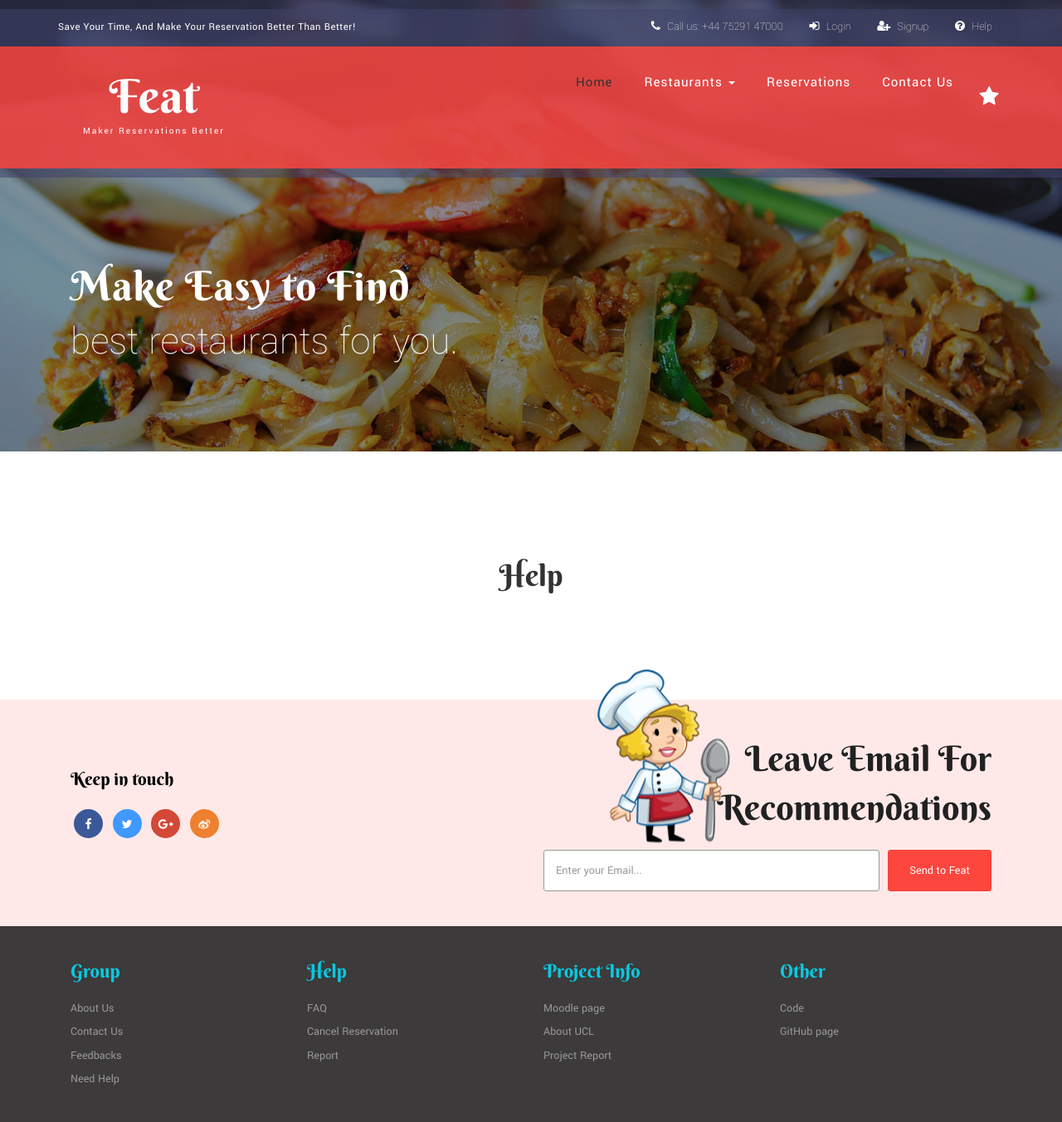
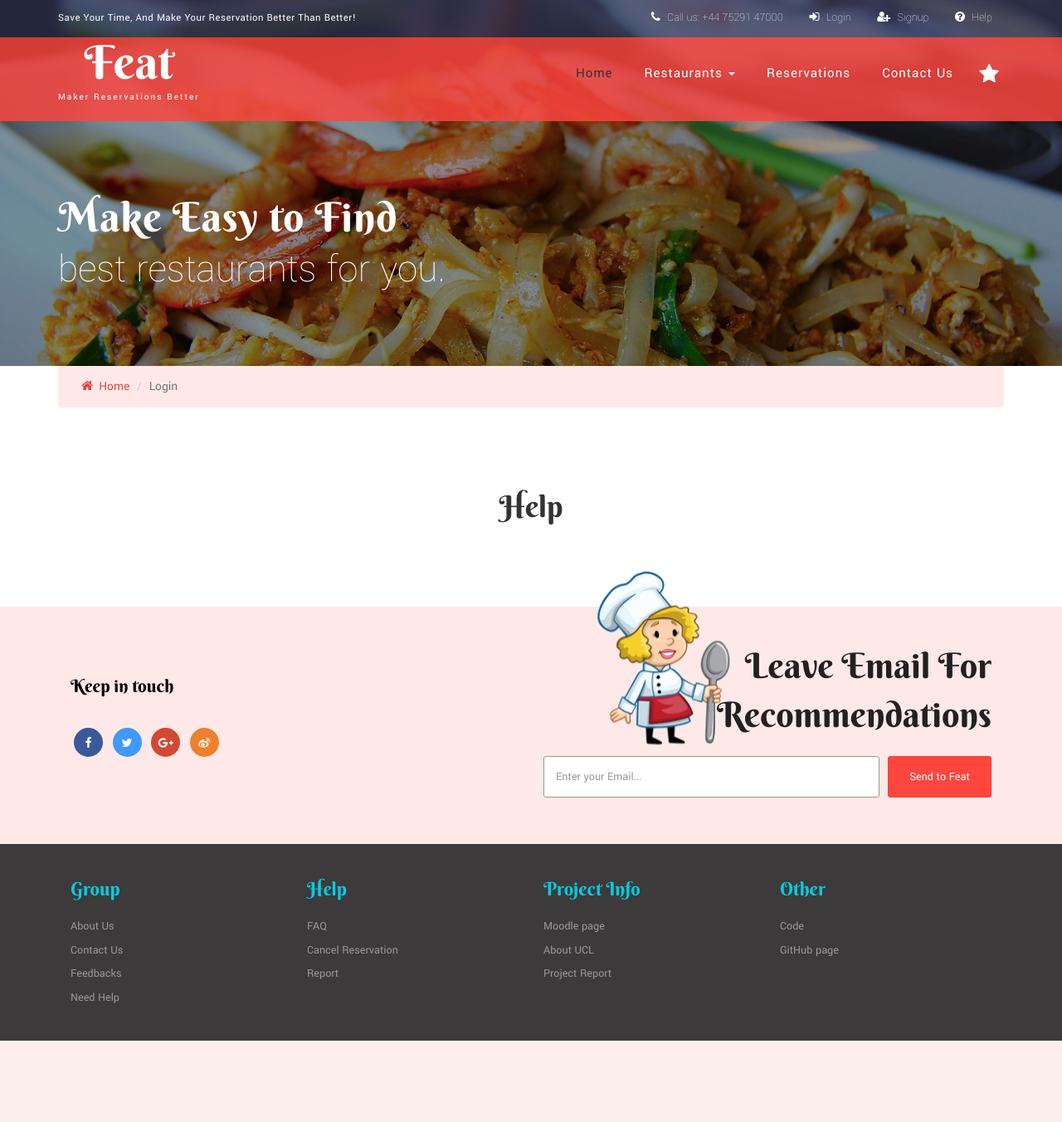
Before and after one commit to stevejuUCL/RestaurantReviewsGroupF, a PHP site: page /help.php in a window 1280 px wide. Shown: the whole page at 83% size. After the commit the page ends 1254 px from the top, so only its background shows below. Run offline with PHP 8.4, Linux system fonts and the light colour scheme.

Commit message:
17/02/2019

```diff
--- a/RestaurantReview/css/style.css
+++ b/RestaurantReview/css/style.css
@@ -38,30 +38,30 @@
     -ms-background-size: cover;
 }
 /*-- header --*/
-.header {
+.w3ls-header {
     background: rgba(64, 68, 105, 0.54);
     padding: 0.8em 0;
 }
-.header-left {
+.w3ls-header-left {
     float: left;
 }
-.header-right {
+.w3ls-header-right {
     float: right;
 }
-.header-left p {
+.w3ls-header-left p {
     font-size: 0.9em;
     color: #fff;
     text-transform: capitalize;
     letter-spacing: 0.5px;
 }
-.header-right ul li {
+.w3ls-header-right ul li {
     display: inline-block;
     padding: 0 1em;
     font-size: 1em;
     color: #fff;
     font-weight: 200;
 }
-.header-right ul li a{
+.w3ls-header-right ul li a{
     color: #fff;
     outline:none;
     -webkit-transition:.5s all;
@@ -70,25 +70,25 @@
     -ms-transition:.5s all;
     transition:.5s all;
 }
-.header-right ul li a:hover{
+.w3ls-header-right ul li a:hover{
     color: #fd463e;
     outline:none;
 }
-.header-right ul li i.fa {
+.w3ls-header-right ul li i.fa {
     margin-right: 5px;
 }
 /*-- //header --*/
 /*-- logo --*/
-.logo h1 {
+.w3l_logo h1 {
     font-size: 4em;
     color: #fff;
     font-weight: 200;
 }
-.logo h1 a {
+.w3l_logo h1 a {
     color: #fff;
     text-decoration: none;
 }
-.logo h1 a span {
+.w3l_logo h1 a span {
     display: block;
     font-size: .2em;
     text-transform: capitalize;
@@ -107,12 +107,12 @@
     background: rgba(253, 70, 62, 0.84);
     position: relative;
 }
-.restaurants_pos h4 {
+.w3ls_products_pos h4 {
     font-size: 2em;
     text-align: right;
     margin-bottom: 1em;
 }
-.restaurants_pos h4 i {
+.w3ls_products_pos h4 i {
     margin: .5em 0 0;
     text-align: left;
     padding-left: 0.3em;
@@ -301,7 +301,7 @@
 /*-- //search --*/
 /*-- //banner-text --*/
 /*-- add-products --*/
-.add-restaurants,.w3-order,.w3agile-deals,.w3agile-spldishes,.wthree-menu,.products,.about,.contact,.codes{
+.add-restaurants,.wthree-order,.w3agile-deals,.w3agile-spldishes,.wthree-menu,.products,.about,.contact,.codes{
     padding: 5em 0;
 }
 .add-restaurants{
@@ -441,7 +441,7 @@
     text-align: center;
     margin-top: 1em;
 }
-.w3-order {
+.wthree-order {
     position: relative;
 }
 img.w3order-img {
@@ -2866,7 +2866,7 @@
 .add-grids a h5 {
     font-size: 1em;
 }
-.add-restaurants, .w3-order, .w3agile-deals, .w3agile-spldishes, .wthree-menu, .products, .about, .contact, .codes {
+.add-restaurants, .wthree-order, .w3agile-deals, .w3agile-spldishes, .wthree-menu, .products, .about, .contact, .codes {
     padding: 4em 0;
 }
 p.w3lsorder-text {
@@ -3194,7 +3194,7 @@
     font-size: 4em;
     padding: 0.6em 0;
 }
-.add-restaurants, .w3-order, .w3agile-deals, .w3agile-spldishes, .wthree-menu, .products, .about, .contact, .codes {
+.add-restaurants, .wthree-order, .w3agile-deals, .w3agile-spldishes, .wthree-menu, .products, .about, .contact, .codes {
     padding: 3em 0;
 }
 .dropdown-menu.columns-3 {
@@ -3742,7 +3742,7 @@
 .contact input[type="submit"] {
     padding: .6em 3em;
 }
-.add-restaurants, .w3-order, .w3agile-deals, .w3agile-spldishes, .wthree-menu, .products, .about, .contact, .codes {
+.add-restaurants, .wthree-order, .w3agile-deals, .w3agile-spldishes, .wthree-menu, .products, .about, .contact, .codes {
     padding: 2.5em 0;
 }
 .login-agileinfo {
@@ -4103,7 +4103,7 @@
 .banner-text h2 {
     font-size: 1.6em;
 }
-.add-restaurants, .w3-order, .w3agile-deals, .w3agile-spldishes, .wthree-menu, .products, .about, .contact, .codes {
+.add-restaurants, .wthree-order, .w3agile-deals, .w3agile-spldishes, .wthree-menu, .products, .about, .contact, .codes {
     padding: 2em 0;
 }
 .product-grids {
--- a/RestaurantReview/footer.php
+++ b/RestaurantReview/footer.php
@@ -30,18 +30,18 @@
             <div class="col-xs-6 col-sm-3 footer-grids w3-agileits">
                 <h3>Group</h3>
                 <ul>
-                    <li><a href="../HTMLfiles-noLongerUsed/about.html">About Us</a></li>
-                    <li><a href="../HTMLfiles-noLongerUsed/contact.html">Contact Us</a></li>
+                    <li><a href="about.php">About Us</a></li>
+                    <li><a href="contact.php">Contact Us</a></li>
                     <li><a href="#">Feedbacks</a></li>
-                    <li><a href="../HTMLfiles-noLongerUsed/help.html">Need Help</a></li>
+                    <li><a href="help.php">Need Help</a></li>
                 </ul>
             </div>
             <div class="col-xs-6 col-sm-3 footer-grids w3-agileits">
                 <h3>help</h3>
                 <ul>
-                    <li><a href="faq.html">FAQ</a></li>
-                    <li><a href="../HTMLfiles-noLongerUsed/loginBusinessman.html">Cancel Reservation</a></li>
-                    <li><a href="../HTMLfiles-noLongerUsed/loginBusinessman.html">Report</a></li>
+                    <li><a href="help.php">FAQ</a></li>
+                    <li><a href="reservations.php">Cancel Reservation</a></li>
+                    <li><a href="contact.php">Report</a></li>
                 </ul>
             </div>
             <div class="col-xs-6 col-sm-3 footer-grids w3-agileits">
--- a/RestaurantReview/header.php
+++ b/RestaurantReview/header.php
@@ -18,46 +18,30 @@
     <link href="http://fonts.googleapis.com/css?family=Yantramanav:100,300,400,500,700,900" rel="stylesheet">
     <!-- //web-fonts -->
 </head>
-<style>
-    .form-popup {
-        display: none;
-    }
-    h1 {
-        padding: 30px;
-    }
-    h2 {
-        padding:15px;
-    }
-    button {
-        background-color: salmon;
-        text-align: center;
-        color: white;
-    }
 
-</style>
 <body>
 <!-- banner -->
 <div class="banner about-w3bnr">
     <!-- header -->
     <div class="header">
-        <div class="header"><!-- header-one -->
+        <div class="w3ls-header"><!-- header-one -->
             <div class="container">
-                <div class="header-left">
+                <div class="w3ls-header-left">
                     <p>Save your time, and make your reservation better than better!</p>
                 </div>
-                <div class="header-right">
+                <div class="w3ls-header-right">
                     <ul>
                         <li class="head-dpdn">
                             <i aria-hidden="true" class="fa fa-phone"></i> Call us: +44 75291 47000
                         </li>
                         <li class="head-dpdn">
-                            <a href="loginSelection.html"><i aria-hidden="true" class="fa fa-sign-in"></i> Login</a>
+                            <a href="logInSelections.php"><i aria-hidden="true" class="fa fa-sign-in"></i> Login</a>
                         </li>
                         <li class="head-dpdn">
-                            <a href="signupSelection.html"><i aria-hidden="true" class="fa fa-user-plus"></i> Signup</a>
+                            <a href="signUpSelection.php"><i aria-hidden="true" class="fa fa-user-plus"></i> Signup</a>
                         </li>
                         <li class="head-dpdn">
-                            <a href="help.html"><i aria-hidden="true" class="fa fa-question-circle"></i> Help</a>
+                            <a href="help.php"><i aria-hidden="true" class="fa fa-question-circle"></i> Help</a>
                         </li>
                     </ul>
                 </div>
@@ -70,54 +54,56 @@
             <div class="container">
                 <nav class="navbar navbar-default">
                     <!-- Brand and toggle get grouped for better mobile display -->
-                    <div class="navbar-header logo">
-                        <button class="navbar-toggle collapsed navbar-toggle1" data-target="#bs-megadropdown-tabs" data-toggle="collapse" type="button">
+                    <div class="navbar-header w3l_logo">
+                        <button class="navbar-toggle collapsed navbar-toggle1" data-target="#bs-megadropdown-tabs"
+                                data-toggle="collapse" type="button">
                             <span class="sr-only">Toggle navigation</span>
                             <span class="icon-bar"></span>
                             <span class="icon-bar"></span>
                             <span class="icon-bar"></span>
                         </button>
-                        <h1><a href="index.html">Feat<span>Maker Reservations Better</span></a></h1>
+                        <h1><a href="index.php">Feat<span>Maker Reservations Better</span></a></h1>
                     </div>
                     <div class="collapse navbar-collapse" id="bs-megadropdown-tabs">
                         <ul class="nav navbar-nav navbar-right">
-                            <li><a class="active" href="index.html">Home</a></li>
+                            <li><a class="active" href="index.php">Home</a></li>
                             <!-- Mega Menu -->
                             <li class="dropdown">
-                                <a class="dropdown-toggle" data-toggle="dropdown" href="#">Restaurants <b class="caret"></b></a>
+                                <a class="dropdown-toggle" data-toggle="dropdown" href="#">Restaurants <b
+                                            class="caret"></b></a>
                                 <ul class="dropdown-menu multi-column columns-3">
                                     <div class="row">
                                         <div class="col-sm-4">
                                             <ul class="multi-column-dropdown">
                                                 <h6>Food type</h6>
-                                                <li><a href="restaurants.html">Breakfast</a></li>
-                                                <li><a href="restaurants.html">Lunch</a></li>
-                                                <li><a href="restaurants.html">Dinner</a></li>
+                                                <li><a href="restaurants.php">Breakfast</a></li>
+                                                <li><a href="restaurants.php">Lunch</a></li>
+                                                <li><a href="restaurants.php">Dinner</a></li>
                                             </ul>
                                         </div>
                                         <div class="col-sm-4">
                                             <ul class="multi-column-dropdown">
                                                 <h6>Cuisine</h6>
-                                                <li><a href="restaurants.html">Chinese Food</a></li>
-                                                <li><a href="restaurants.html">American Food</a></li>
-                                                <li><a href="restaurants.html">French Food</a></li>
-                                                <li><a href="restaurants.html">Italian Food</a></li>
+                                                <li><a href="restaurants.php">Chinese Food</a></li>
+                                                <li><a href="restaurants.php">American Food</a></li>
+                                                <li><a href="restaurants.php">French Food</a></li>
+                                                <li><a href="restaurants.php">Italian Food</a></li>
                                             </ul>
                                         </div>
                                         <div class="col-sm-4">
                                             <ul class="multi-column-dropdown">
                                                 <h6>Reservation type</h6>
-                                                <li><a href="restaurants.html">For Single Person</a></li>
-                                                <li><a href="restaurants.html">For Couples</a></li>
-                                                <li><a href="restaurants.html">For Groups</a></li>
+                                                <li><a href="restaurants.php">For Single Person</a></li>
+                                                <li><a href="restaurants.php">For Couples</a></li>
+                                                <li><a href="restaurants.php">For Groups</a></li>
                                             </ul>
                                         </div>
                                         <div class="clearfix"></div>
                                     </div>
                                 </ul>
                             </li>
-                            <li><a href="reservations.html">Reservations</a></li>
-                            <li><a href="contact.html">Contact Us</a></li>
+                            <li><a href="reservations.php">Reservations</a></li>
+                            <li><a href="contact.php">Contact Us</a></li>
                         </ul>
                     </div>
                     <div class="cart cart box_1">
--- a/RestaurantReview/help.php
+++ b/RestaurantReview/help.php
@@ -1,7 +1,17 @@
+
+<title>Help</title>
 <?php
 require_once('header.php');
 ?>
 
+<!-- breadcrumb -->
+<div class="container">
+    <ol class="breadcrumb w3l-crumbs">
+        <li><a href="index.php"><i class="fa fa-home"></i> Home</a></li>
+        <li class="active">Login</li>
+    </ol>
+</div>
+<!-- //breadcrumb -->
 
 <div><br><br><br><br><br></div>
 <h1 style="text-align:center;">Help</h1>
--- a/RestaurantReview/index.html
+++ b/RestaurantReview/index.html
@@ -173,7 +173,7 @@
 </div>
 <!-- //add-products -->
 <!-- order -->
-<div class="w3-order">
+<div class="wthree-order">
     <div class="container">
         <h3 class="title">How To Make Reservations</h3>
         <p class="w3lsorder-text">Get your calender ready in 4 simple steps.</p>
```
Also changed, not shown: RestaurantReview/about.php (+9 -1 lines), RestaurantReview/formRestaurant.php (+9 -1 lines), RestaurantReview/index.php (+8 -8 lines), RestaurantReview/reservations.php (+0 -9 lines), RestaurantReview/signUpBusinessman.php (+10 -2 lines), RestaurantReview/signUpRestaurant.php (+9 -0 lines). Lines whose indentation alone changed are shown as unchanged.
